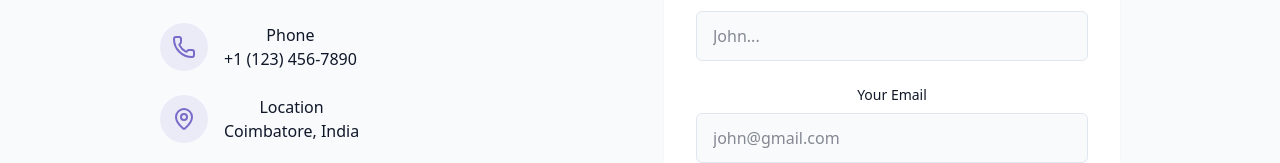
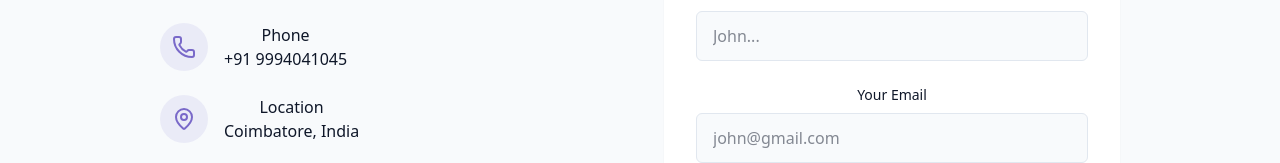
Before and after one commit to Nirjith13/personal-portfolio, a React (Vite) app: page / in a window 1280 px wide. Shown: the part 3889-4052 px from the top of the page. Built offline with nearby package versions, Linux system fonts and the light colour scheme.

Commit message:
Update ContactSection.jsx

```diff
--- a/src/components/ContactSection.jsx
+++ b/src/components/ContactSection.jsx
@@ -80,7 +80,7 @@ export const ContactSection = () => {
                     href="#"
                     className="text-muted-foreground hover:text-primary transition-colors"
                   >
-                    +1 (123) 456-7890
+                    +91 9994041045
                   </a>
                 </div>
               </div>
```
